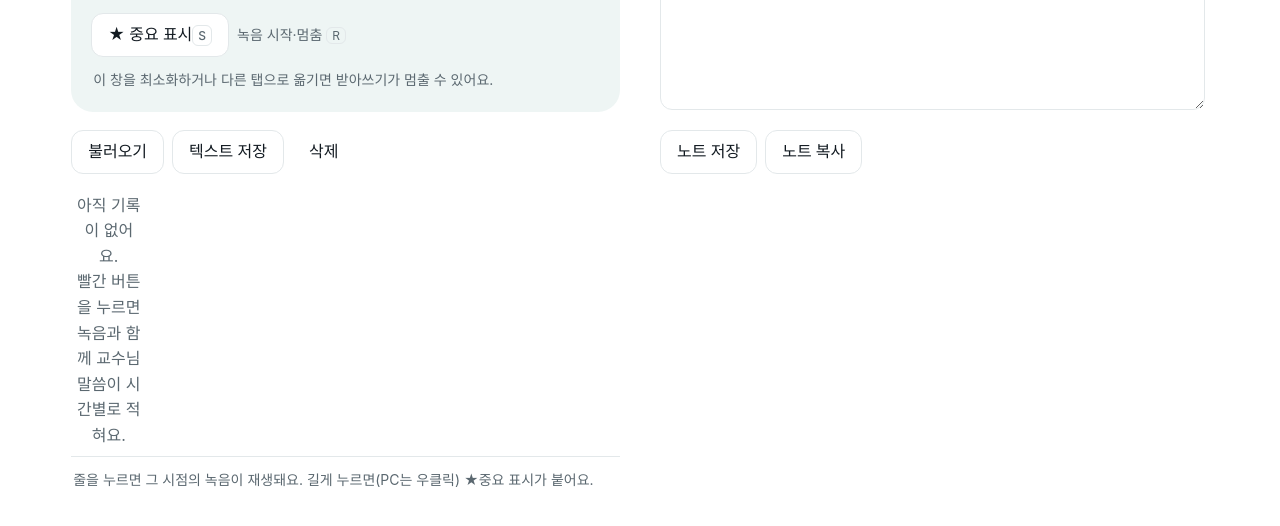
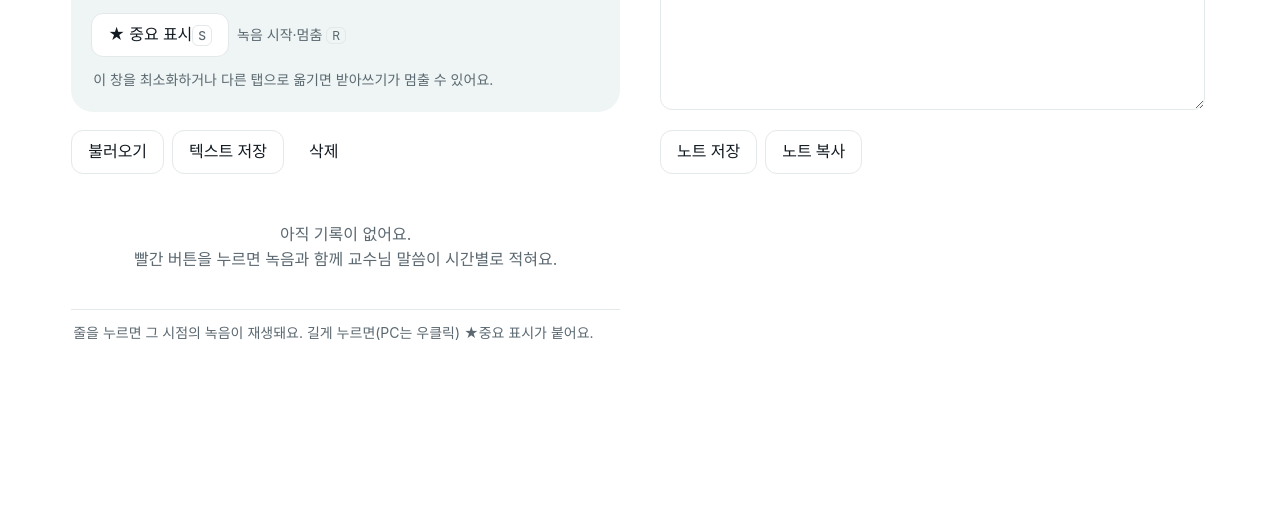
Before and after one commit to heojaeha00-ship-it/jolnote, a plain HTML site: page index.html in a window 1280 px wide. Shown: the part 298-824 px from the top of the page. After the commit the page ends 800 px from the top, so only its background shows below. Drawn offline with Linux system fonts and the light colour scheme; a web font is replaced by a local one.

Commit message:
Add files via upload

```diff
--- a/index.html
+++ b/index.html
@@ -60,7 +60,7 @@ textarea{min-height:160px;resize:vertical}
 .log li.part{color:var(--sub);font-style:italic;cursor:default}
 .log li.gap{color:var(--red);font-size:13px;cursor:default}
 .log li.playing{outline:2px solid var(--teal);outline-offset:-2px}
-.empty{color:var(--sub);text-align:center;padding:36px 12px;display:block}
+.empty,.log li.empty,.list li.empty{color:var(--sub);text-align:center;padding:36px 12px;display:block}
 .md h2{font-size:18px;margin:26px 0 8px;color:var(--teal)}
 .md h3{font-size:16px;margin:16px 0 4px}
 .md ul{margin:0;padding-left:1.2em}.md li{margin:3px 0}.md p{margin:6px 0}
```
